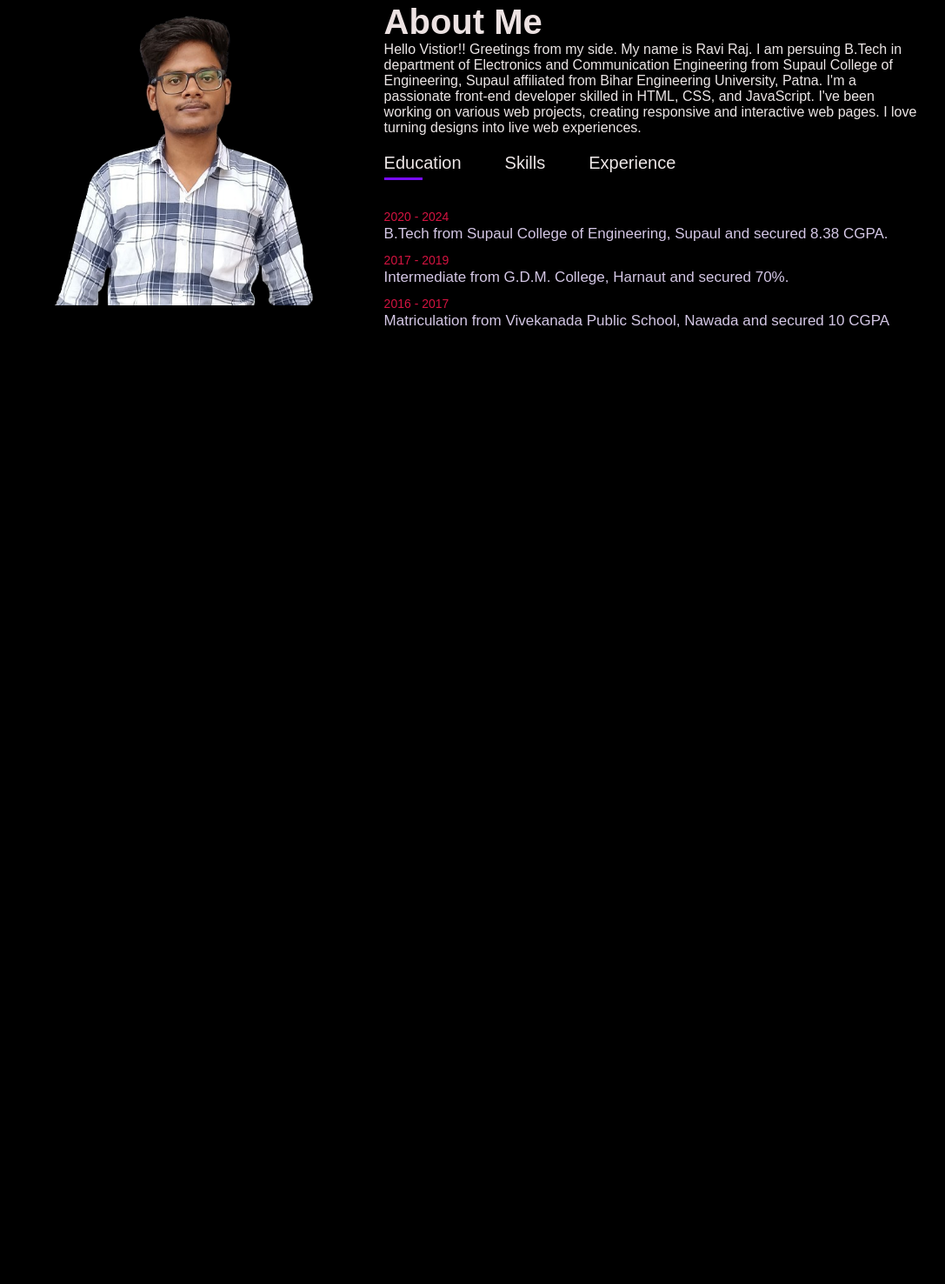
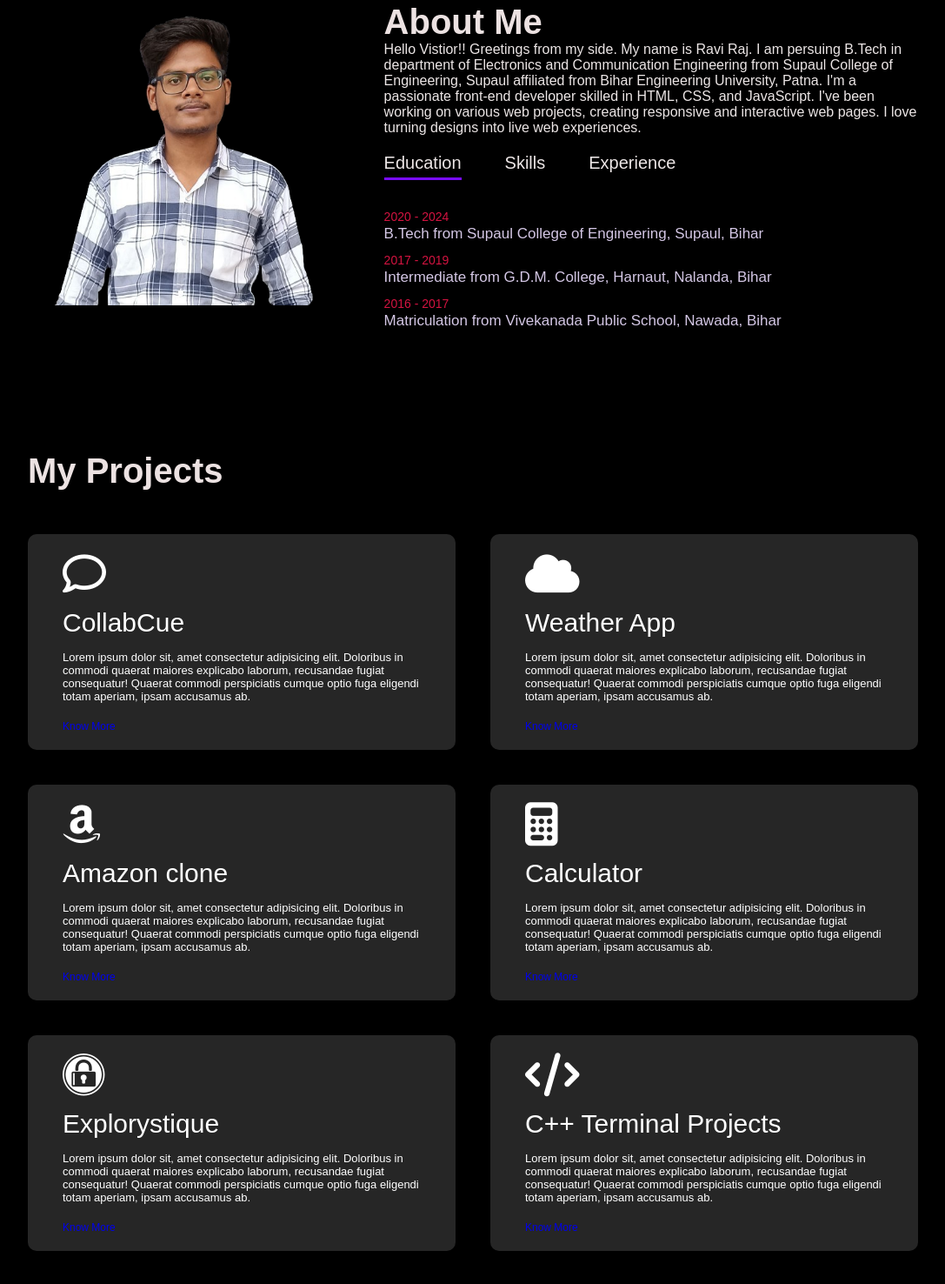
Before and after one commit to raviraj-09/portfolio, a plain HTML site: page index.html in a window 1280 px wide. Shown: the part 887-2363 px from the top of the page at 87% size, without its empty margins (96-1183 px from the left). Before the commit the page ends 1366 px from the top, so only its background shows below. Drawn offline with Linux system fonts and the light colour scheme.

Commit message:
project added

```diff
--- a/index.html
+++ b/index.html
@@ -7,6 +7,7 @@
     <title>Ravi Raj's Portfolio</title>
     <link rel="stylesheet" href="style.css">
     <script src="script.js"></script>
+    <script src="https://kit.fontawesome.com/2142d8a3e0.js" crossorigin="anonymous"></script>
 </head>
 <body>
     <!-----------------------------------------Header------------------------------------->
@@ -19,7 +20,7 @@
                     <li><a href="#">About</a></li>
                     <li><a href="#">Projects</a></li>
                     <li><a href="#">Contact</a></li>
-                    <li><a href="images/Resume.pdf">Download Resume</a></li>
+                    <li><a href="images/Resume.pdf" target="_blank">Download Resume</a></li>
 
                 </ul>
             </nav>
@@ -52,16 +53,16 @@
                 </div>
                 <div class="tab-contents active-tab" id="education">
                     <ul>
-                        <li><span>2020 - 2024</span><br>B.Tech from Supaul College of Engineering, Supaul and secured 8.38 CGPA.</li>
-                        <li><span>2017 - 2019</span><br>Intermediate from G.D.M. College, Harnaut and secured 70%.</li>
-                        <li><span>2016 - 2017</span><br>Matriculation from Vivekanada Public School, Nawada and secured 10 CGPA</li>
+                        <li><span>2020 - 2024</span><br>B.Tech from Supaul College of Engineering, Supaul, Bihar</li>
+                        <li><span>2017 - 2019</span><br>Intermediate from G.D.M. College, Harnaut, Nalanda, Bihar </li>
+                        <li><span>2016 - 2017</span><br>Matriculation from Vivekanada Public School, Nawada, Bihar</li>
                 </div>
                 <div class="tab-contents" id="skills">
                     <ul>
                         <li><span>Front End Developement</span><br>HTML5, CSS3, JavaScript<br>Tailwind CSS, React.JS
                                                                 <br>Git / GitHub</li>
                         <li><span>Programming Language</span><br>C++  Java</li>
-                        <li><span>Team Leadership, Event Management, Trainer</span></li>
+                        <li><span>Team Leadership <br> Event Management</span></li>
                     </ul>
                 </div>
                 <div class="tab-contents" id="experience">
@@ -78,7 +79,49 @@
 
 <!------------------------------------------Projects----------------------------------------------->
 
-
+    <div id="projects">
+        <div class="container">
+            <h1 class="sub-title">My Projects</h1>
+            <div class="project-list">
+                <div>
+                    <i class="fa-regular fa-comment"></i>
+                    <h2>CollabCue</h2>
+                    <p>Lorem ipsum dolor sit, amet consectetur adipisicing elit. Doloribus in commodi quaerat maiores explicabo laborum, recusandae fugiat consequatur! Quaerat commodi perspiciatis cumque optio fuga eligendi totam aperiam, ipsam accusamus ab.</p>
+                    <a href="https://collabcue.online/" target="_blank">Know More</a>
+                </div>
+                <div>
+                    <i class="fa-solid fa-cloud"></i>
+                    <h2>Weather App</h2>
+                    <p>Lorem ipsum dolor sit, amet consectetur adipisicing elit. Doloribus in commodi quaerat maiores explicabo laborum, recusandae fugiat consequatur! Quaerat commodi perspiciatis cumque optio fuga eligendi totam aperiam, ipsam accusamus ab.</p>
+                    <a href="#" target="_blank">Know More</a>
+                </div>
+                <div>
+                    <i class="fa-brands fa-amazon"></i>
+                    <h2>Amazon clone</h2>
+                    <p>Lorem ipsum dolor sit, amet consectetur adipisicing elit. Doloribus in commodi quaerat maiores explicabo laborum, recusandae fugiat consequatur! Quaerat commodi perspiciatis cumque optio fuga eligendi totam aperiam, ipsam accusamus ab.</p>
+                    <a href="https://raviraj-09.github.io/AmazonClone/" target="_blank">Know More</a>
+                </div>
+                <div>
+                    <i class="fa-solid fa-calculator"></i>
+                    <h2>Calculator</h2>
+                    <p>Lorem ipsum dolor sit, amet consectetur adipisicing elit. Doloribus in commodi quaerat maiores explicabo laborum, recusandae fugiat consequatur! Quaerat commodi perspiciatis cumque optio fuga eligendi totam aperiam, ipsam accusamus ab.</p>
+                    <a href="https://raviraj-09.github.io/calculator/" target="_blank">Know More</a>
+                </div>
+                <div>
+                    <i class="fa-brands fa-expeditedssl"></i>
+                    <h2>Explorystique</h2>
+                    <p>Lorem ipsum dolor sit, amet consectetur adipisicing elit. Doloribus in commodi quaerat maiores explicabo laborum, recusandae fugiat consequatur! Quaerat commodi perspiciatis cumque optio fuga eligendi totam aperiam, ipsam accusamus ab.</p>
+                    <a href="https://raviraj-09.github.io/Explorystique/" target="_blank">Know More</a>
+                </div>
+                <div>
+                    <i class="fa-solid fa-code"></i>
+                    <h2>C++ Terminal Projects</h2>
+                    <p>Lorem ipsum dolor sit, amet consectetur adipisicing elit. Doloribus in commodi quaerat maiores explicabo laborum, recusandae fugiat consequatur! Quaerat commodi perspiciatis cumque optio fuga eligendi totam aperiam, ipsam accusamus ab.</p>
+                    <a href="https://github.com/raviraj-09/multipurpose" target="_blank">Know More</a>
+                </div>
+            </div>
+        </div>
+    </div>
 
 
 
--- a/style.css
+++ b/style.css
@@ -120,7 +120,7 @@ nav ul li a:hover::after{
     transition: 0.5s;
 }
 .tab-links.active-link::after{
-    width: 50%;
+    width: 100%;
 }
 
 .tab-contents ul li{
@@ -139,3 +139,48 @@ nav ul li a:hover::after{
 .tab-contents.active-tab{
     display:block;
 }
+
+/*-------------------------------project----------------*/
+
+#projects{
+    padding: 30px 0;
+}
+
+.project-list{
+    display: grid;
+    grid-template-columns: repeat(auto-fit, minmax(350px, 1fr));
+    grid-gap: 40px;
+    margin-top: 50px;
+}
+
+.project-list div{
+    background: #262626;
+    padding: 20px 40px;
+    font-size: 13px;
+    font-weight: 300;
+    border-radius: 10px;
+    transition: background 0.5s, transform 0.5s;
+}
+
+.project-list div i{
+    font-size: 50px;
+    margin-bottom: 15px;
+}
+.project-list div h2{
+    font-size: 30px;
+    font-weight: 500;
+    margin-bottom: 15px;
+}
+.project-list div a{
+    text-decoration: none;
+    color: fff;
+    font-size: 12px;
+    margin-top: 20px;
+    display: inline-block;
+}
+.project-list div:hover{
+    color:#d8f5bd;
+    transform: translate(-10px);
+}
+
+/*----------------------------Contact---------------------------------*
```
Also changed, not shown: images/ravi_about.jpg (deleted), script.js (indentation only), 1 other file.
